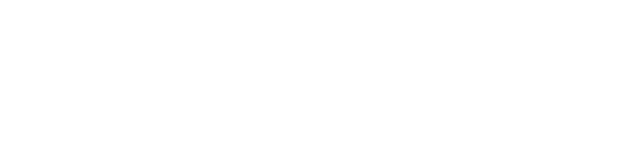
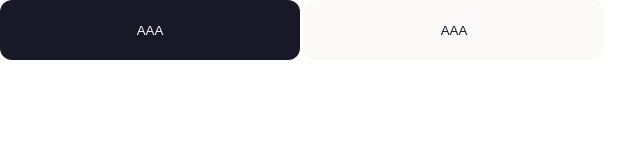
Before and after one commit to cehicm/equalizer-landing-page, a website: page index.html in a window 1280 px wide. Shown: the whole page, without its empty margins (0-640 px from the left). Drawn offline with Linux system fonts and the light colour scheme.

Commit message:
Add button base styles

```diff
--- a/index.html
+++ b/index.html
@@ -9,5 +9,7 @@
 	</head>
 	<body>
 		<script src="/dist/scripts/app.js"></script>
+		<button class="button-default button-default__black">AAA</button>
+		<button class="button-default button-default__white">AAA</button>
 	</body>
 </html>
--- a/src/sass/components/_buttons.scss
+++ b/src/sass/components/_buttons.scss
@@ -0,0 +1,26 @@
+@use 'variables/colors' as colors;
+
+.button-default {
+	width: 300px;
+	height: 60px;
+	border: none;
+	border-radius: 12px;
+
+	&__black {
+		background-color: colors.$black;
+		color: colors.$white;
+
+		&:hover {
+			background-color: colors.$aqua-blue;
+		}
+	}
+
+	&__white {
+		background-color: colors.$white;
+		color: colors.$black;
+
+		&:hover {
+			background-color: colors.$base-yellow;
+		}
+	}
+}
```
Also changed, not shown: dist/css/styles.css, dist/css/styles.min.css.
